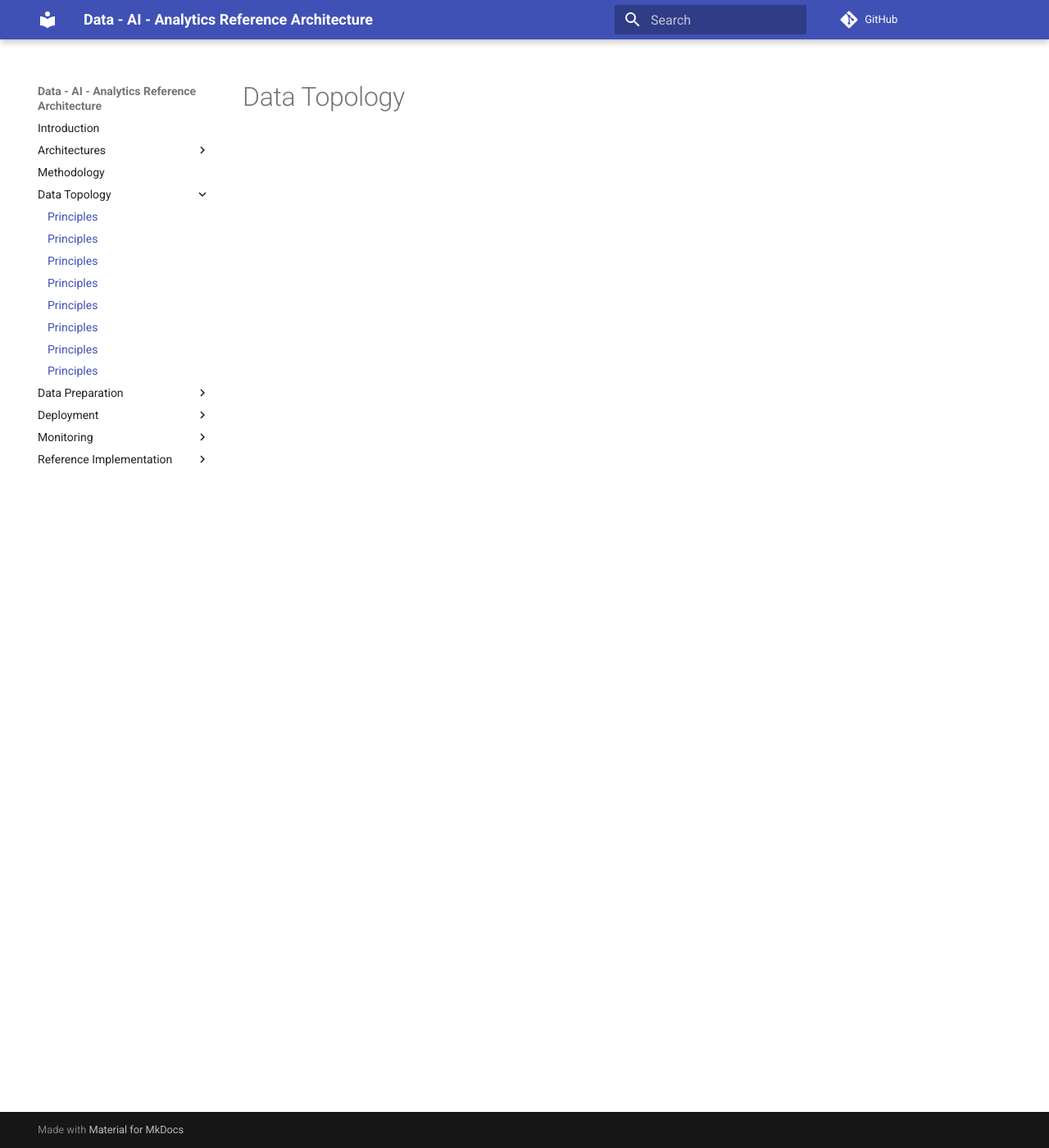
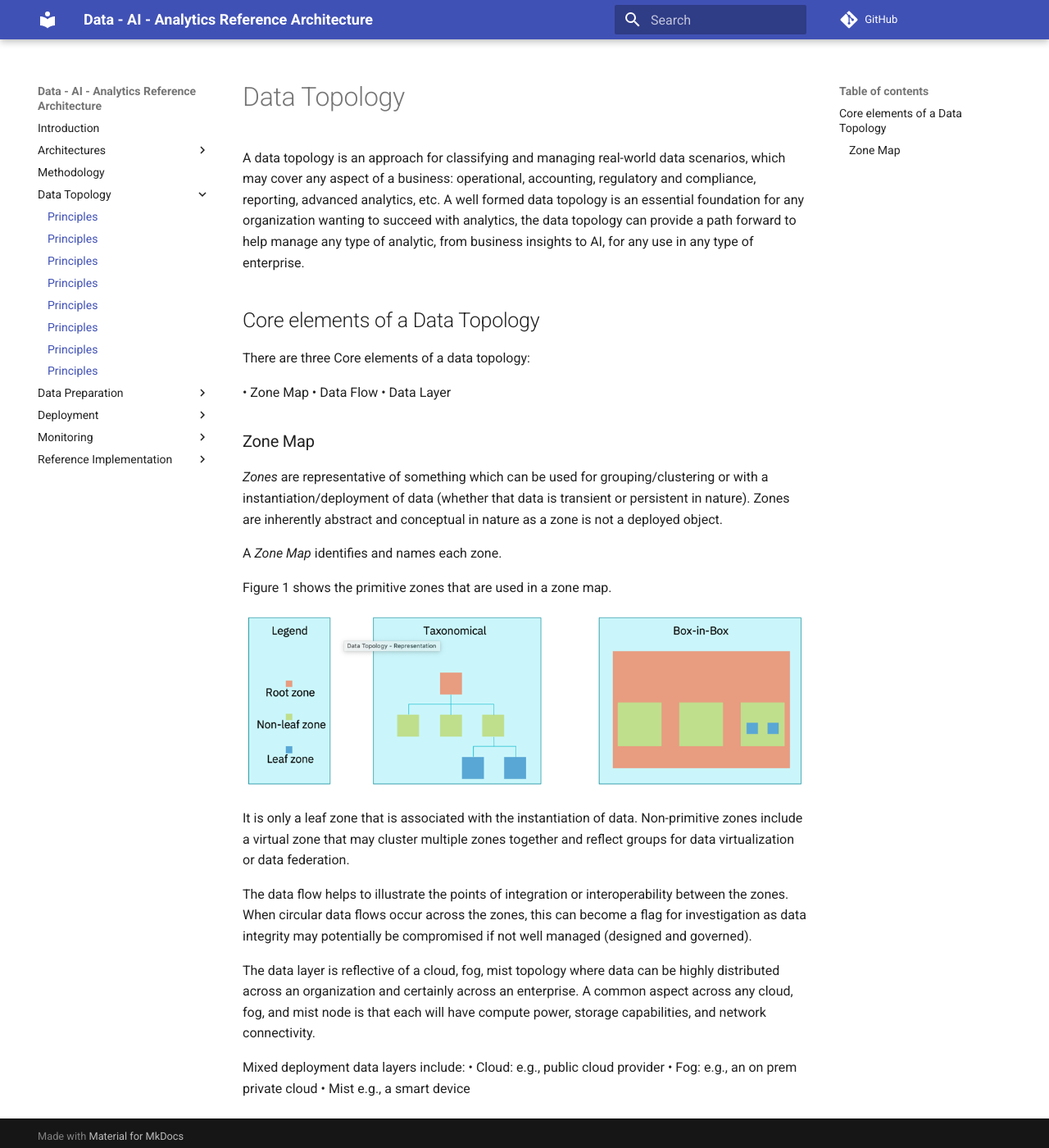
Before and after one commit to ibm-cloud-architecture/refarch-data-ai-analytics, an MkDocs documentation site: the page built from docs/topology/README.md, in a window 1280 px wide and 1400 px high. Shown: the whole window at 82% size. Built offline with MkDocs 1.6.1 and Material for MkDocs 9.7.7, drawn with Linux system fonts in a browser that asks for light colours; comment, search, counter and statistics services are not loaded.

Commit message:
First pass of Data Topology
Edited from Neal's document, for first pass of the Data Topology section.

```diff
--- a/docs/topology/README.md
+++ b/docs/topology/README.md
@@ -1 +1,33 @@
 # Data Topology
+A data topology is an approach for classifying and managing real-world data scenarios, which may  cover any aspect of a business: operational, accounting, regulatory and compliance, reporting, advanced analytics, etc. A well formed data topology is an essential foundation for any organization wanting to succeed with analytics, the data topology can provide a path forward to help manage any type of analytic, from business insights to AI,  for any use in any type of enterprise.
+
+
+## Core elements of a Data Topology
+
+There are three Core elements of a data topology:
+
+•	Zone Map
+•	Data Flow
+•	Data Layer
+
+### Zone Map
+
+*Zones* are representative of something which can be used for grouping/clustering or with a instantiation/deployment of data (whether that data is transient or persistent in nature).
+Zones are inherently abstract and conceptual in nature as a zone is not a deployed object.
+
+A  *Zone Map* identifies and names each zone.
+
+Figure 1 shows the primitive zones that are used in a zone map.
+
+![](dtzones.png)
+
+It is only a leaf zone that is associated with the instantiation of data. Non-primitive zones include a virtual zone that may cluster multiple zones together and reflect groups for data virtualization or data federation.
+
+The data flow helps to illustrate the points of integration or interoperability between the zones. When circular data flows occur across the zones, this can become a flag for investigation as data integrity may potentially be compromised if not well managed (designed and governed).
+
+The data layer is reflective of a cloud, fog, mist topology where data can be highly distributed across an organization and certainly across an enterprise. A common aspect across any cloud, fog, and mist node is that each will have compute power, storage capabilities, and network connectivity.
+
+Mixed deployment data layers include:
+•	Cloud:	e.g., public cloud provider
+•	Fog:	e.g., an on prem private cloud
+•	Mist	e.g., a smart device
```
Also changed, not shown: docs/topology/dtzones.png (added), 1 other file.
